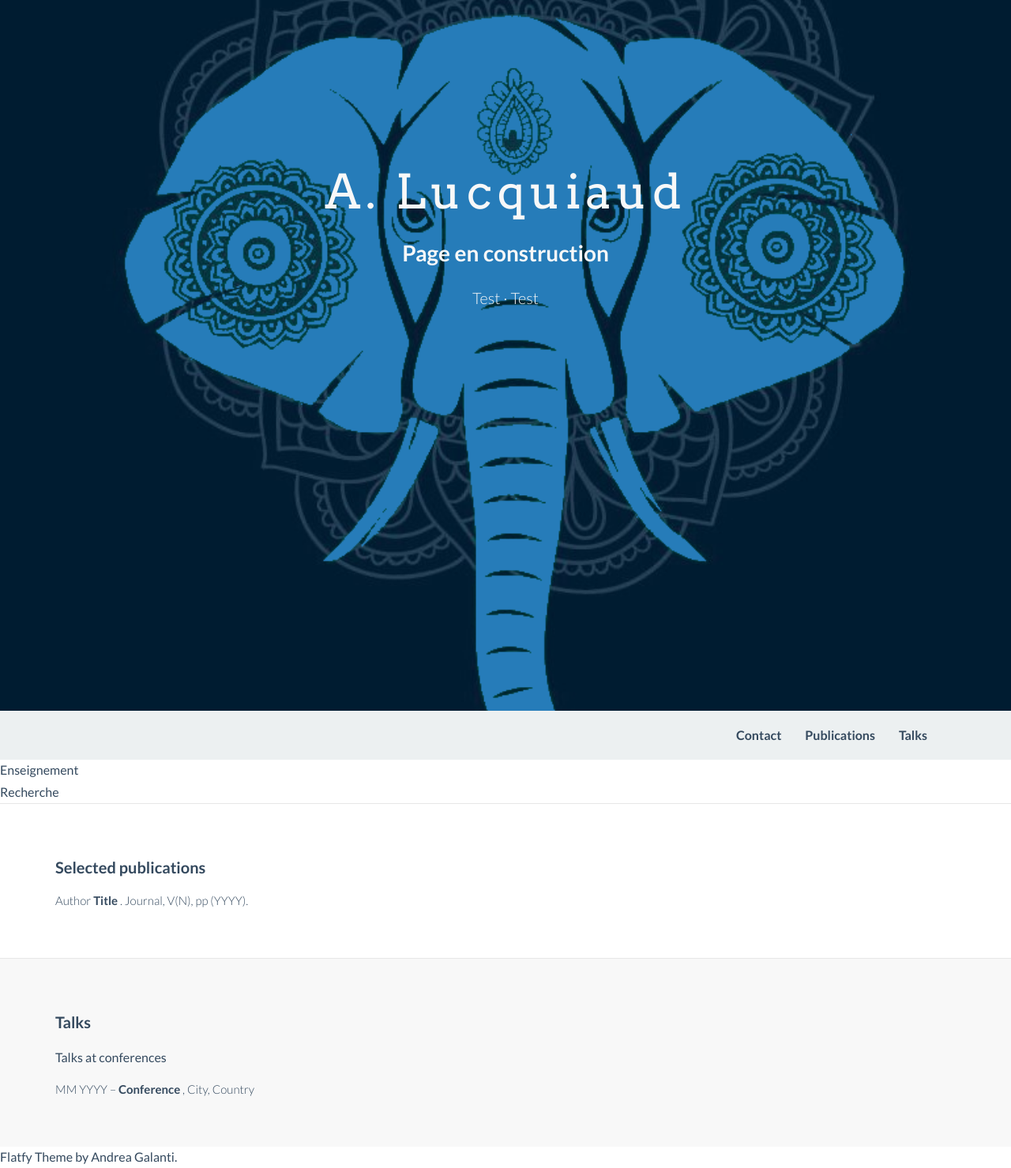
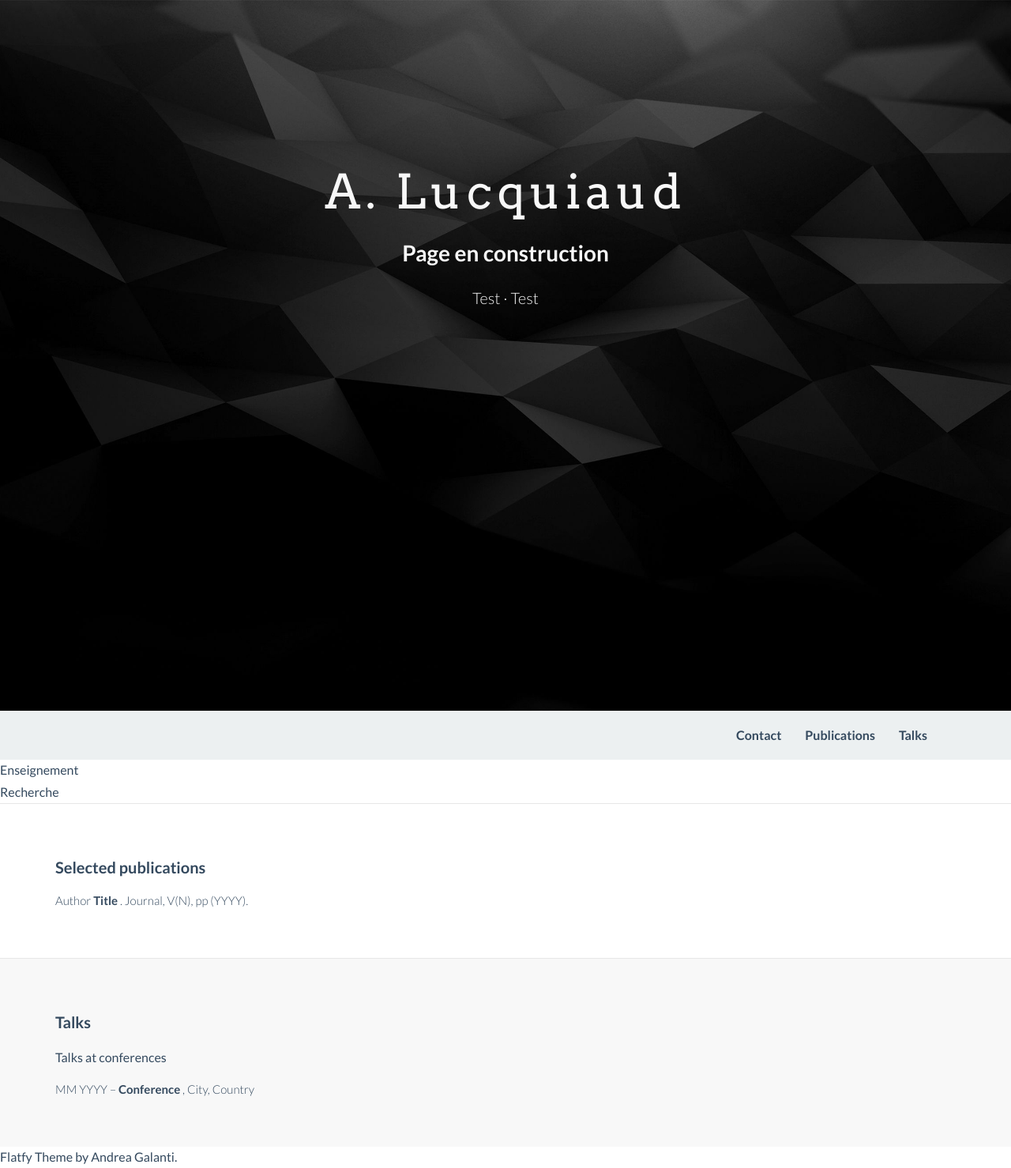
Before and after one commit to alucquiaud/alucquiaud.github.io, a Jekyll site: the page index.html, which Jekyll copies as it is, in a window 1280 px wide. Shown: the whole page at 79% size. Built offline with Jekyll 4.4.1, drawn with Linux system fonts in a browser that asks for light colours; nearby versions of some CDN libraries.

Commit message:
Update general.css

```diff
--- a/css/general.css
+++ b/css/general.css
@@ -246,7 +246,7 @@ color: #ECEBEB;
 	padding-top: 50px; /* If you're making other pages, make sure there is 50px of padding to make sure the navbar doesn't overlap content! */
 	padding-bottom: 50px;
 	color: #f8f8f8;
-	background: url(../logo.png) no-repeat center center;
+	background: url(../bg.jpg) no-repeat center center;
 	background-size: cover;
 	text-align: center;
 }
```
